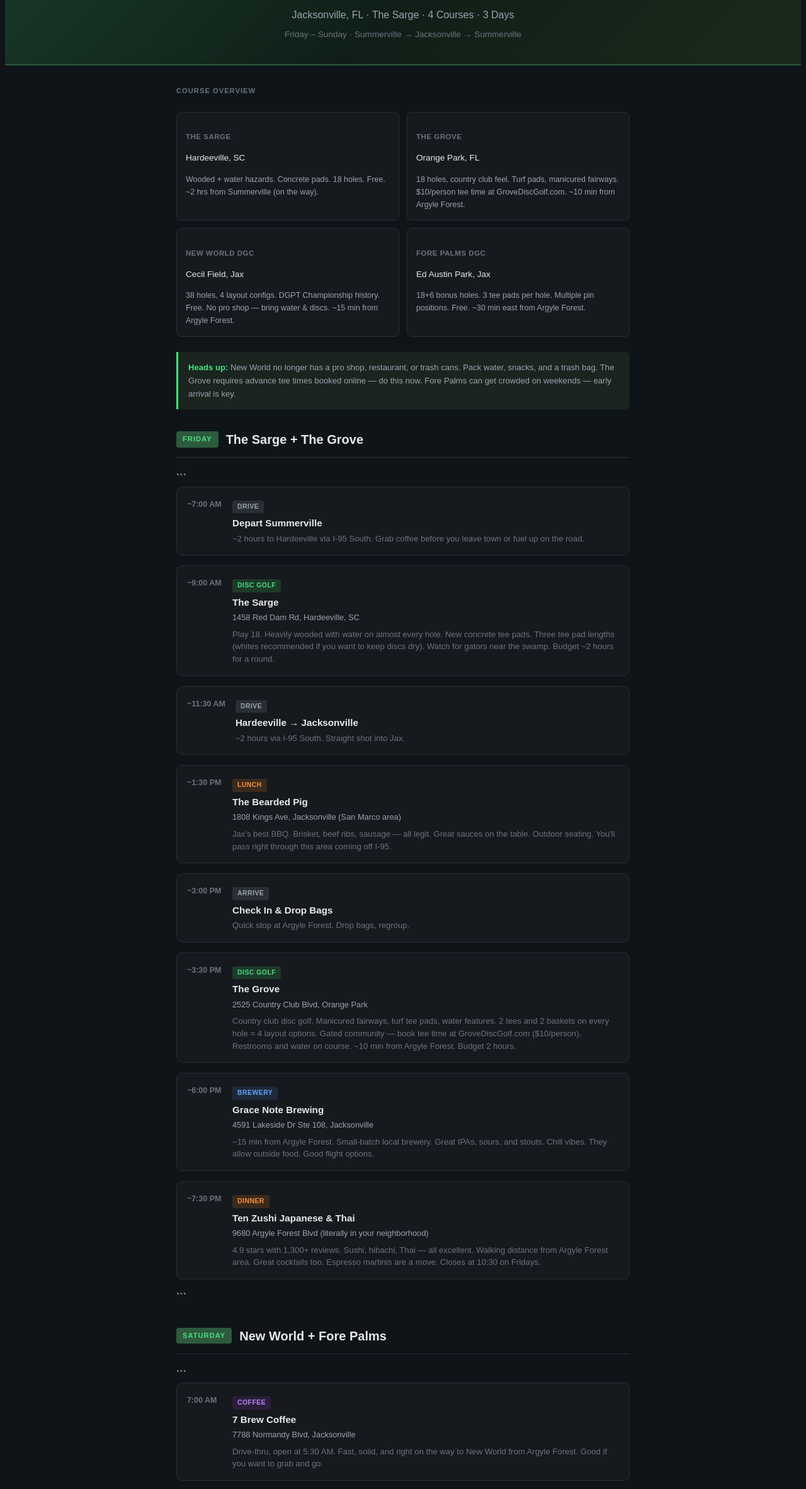
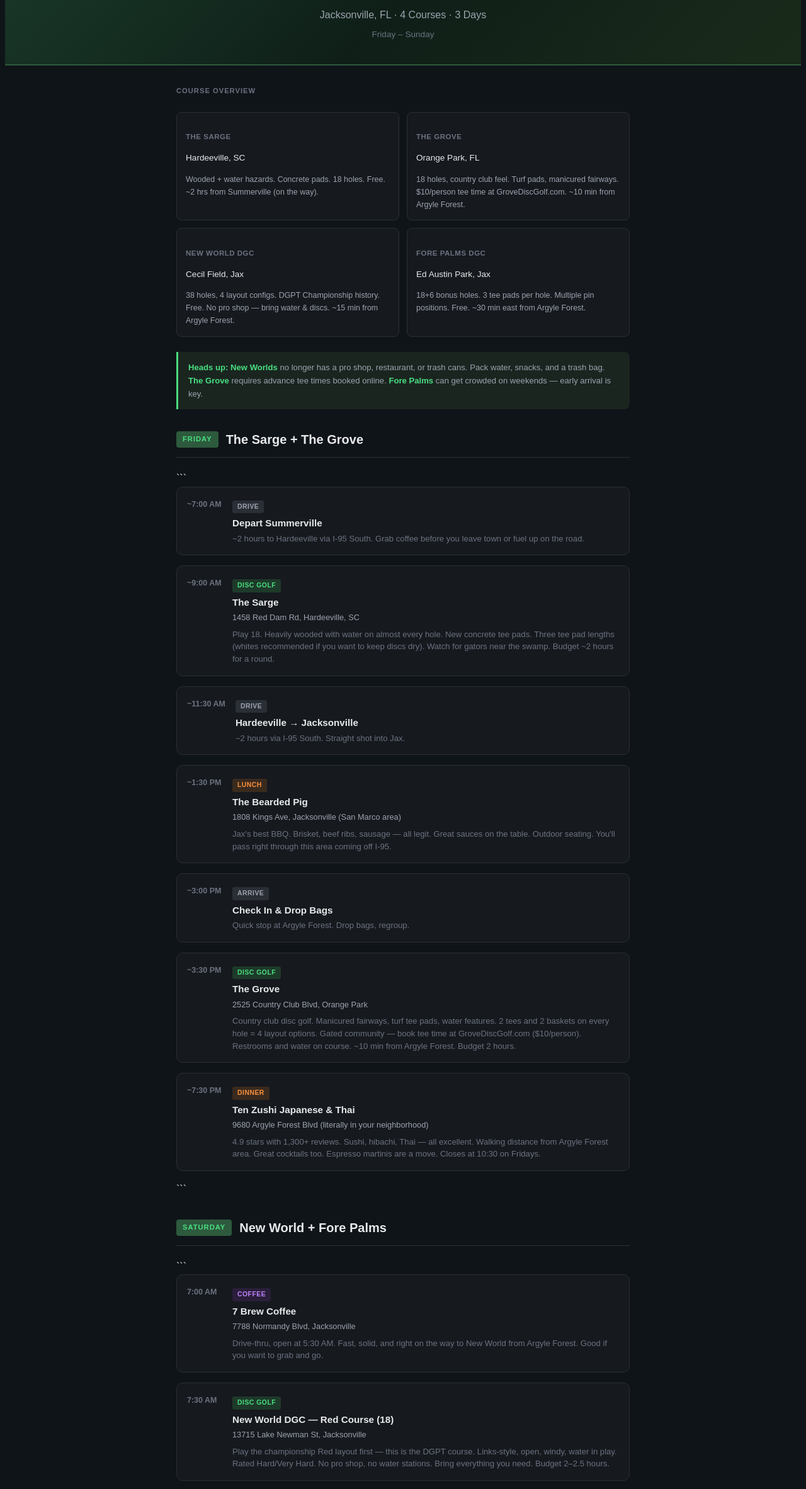
Before and after one commit to rbritt99/Jax2026, a plain HTML site: page index.html in a window 1280 px wide. Shown: the part 122-2487 px from the top of the page at 63% size. Drawn offline with Linux system fonts and the light colour scheme.

Commit message:
Revise event schedule and descriptions
Updated event details and removed some brewery listings.

```diff
--- a/index.html
+++ b/index.html
@@ -212,8 +212,8 @@
 <div class="hero">
   <div class="hero-content">
     <h1>Jax Disc Golf Weekend</h1>
-    <div class="subtitle">Jacksonville, FL &middot; The Sarge &middot; 4 Courses &middot; 3 Days</div>
-    <div class="dates">Friday &ndash; Sunday &middot; Summerville &rarr; Jacksonville &rarr; Summerville</div>
+    <div class="subtitle">Jacksonville, FL &middot; 4 Courses &middot; 3 Days</div>
+    <div class="dates">Friday &ndash; Sunday</div>
   </div>
 </div>
 
@@ -246,7 +246,7 @@
   </div>
 
   <div class="callout">
-    <strong>Heads up:</strong> New World no longer has a pro shop, restaurant, or trash cans. Pack water, snacks, and a trash bag. The Grove requires advance tee times booked online &mdash; do this now. Fore Palms can get crowded on weekends &mdash; early arrival is key.
+    <strong>Heads up:</strong> <strong>New Worlds</strong> no longer has a pro shop, restaurant, or trash cans. Pack water, snacks, and a trash bag. <strong>The Grove </strong>requires advance tee times booked online. <strong>Fore Palms </strong>can get crowded on weekends &mdash; early arrival is key.
   </div>
 
   <!-- FRIDAY -->
@@ -316,16 +316,6 @@
 </div>
 
 <div class="event">
-  <div class="event-time">~6:00 PM</div>
-  <div class="event-body">
-    <span class="tag tag-beer">BREWERY</span>
-    <div class="event-name">Grace Note Brewing</div>
-    <div class="event-location">4591 Lakeside Dr Ste 108, Jacksonville</div>
-    <div class="event-desc">~15 min from Argyle Forest. Small-batch local brewery. Great IPAs, sours, and stouts. Chill vibes. They allow outside food. Good flight options.</div>
-  </div>
-</div>
-
-<div class="event">
   <div class="event-time">~7:30 PM</div>
   <div class="event-body">
     <span class="tag tag-food">DINNER</span>
@@ -388,16 +378,6 @@
     <div class="event-name">Fore Palms DGC</div>
     <div class="event-location">11751 McCormick Rd, Jacksonville</div>
     <div class="event-desc">One of the top 5 courses in Florida per reviewers. 18 holes + 6 bonus. Trees, open, woods, pond. 3 tee pads and rotating pin positions keep it fresh. Bag hooks on the course. Gets busy weekends &mdash; post-lunch timing should thin the crowd. ~25 min from 5 Points. Budget 2+ hours.</div>
-  </div>
-</div>
-
-<div class="event">
-  <div class="event-time">~4:00 PM</div>
-  <div class="event-body">
-    <span class="tag tag-beer">BREWERY</span>
-    <div class="event-name">Aardwolf Brewing Company</div>
-    <div class="event-location">1461 Hendricks Ave, Jacksonville (San Marco)</div>
-    <div class="event-desc">Long-standing local favorite. Great IPAs and stouts. Indoor/outdoor seating with a good vibe. Food trucks often out back. ~20 min from Fore Palms.</div>
   </div>
 </div>
 
```
